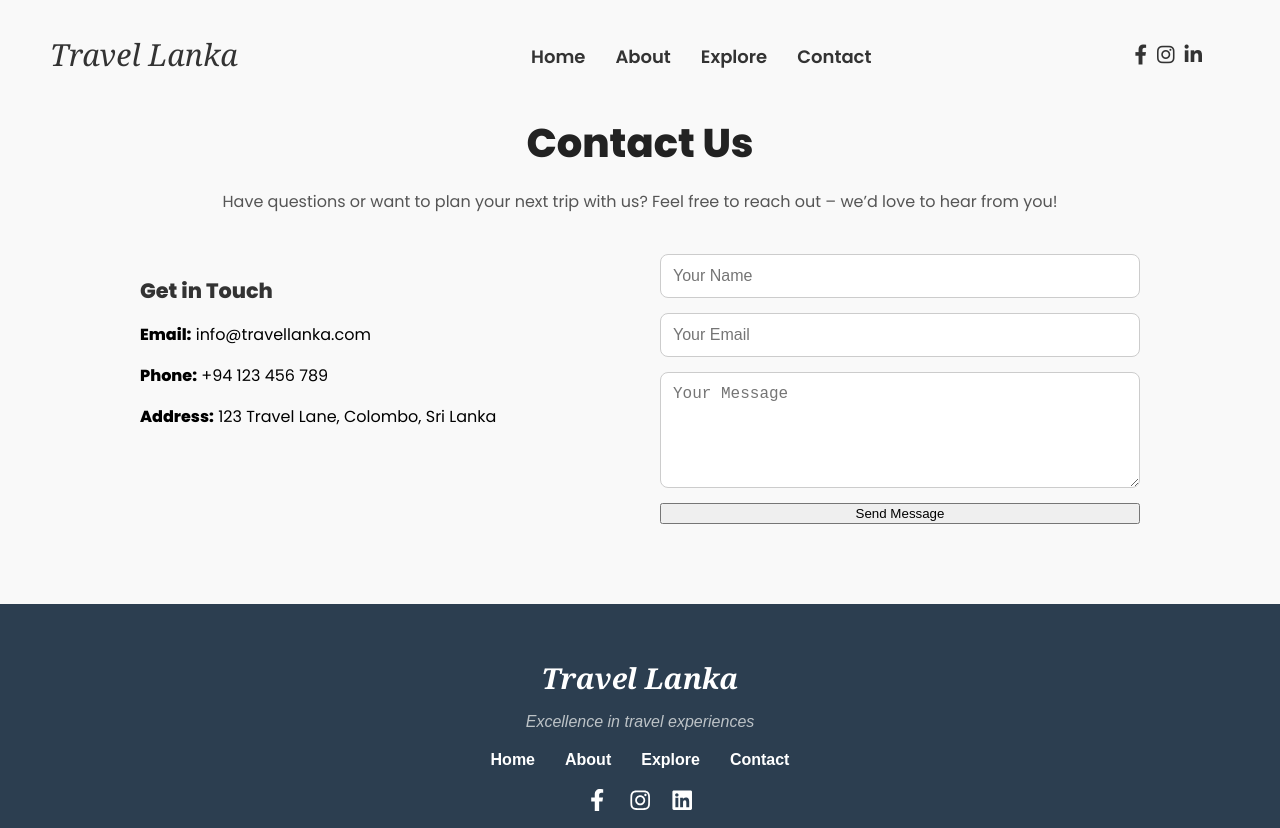
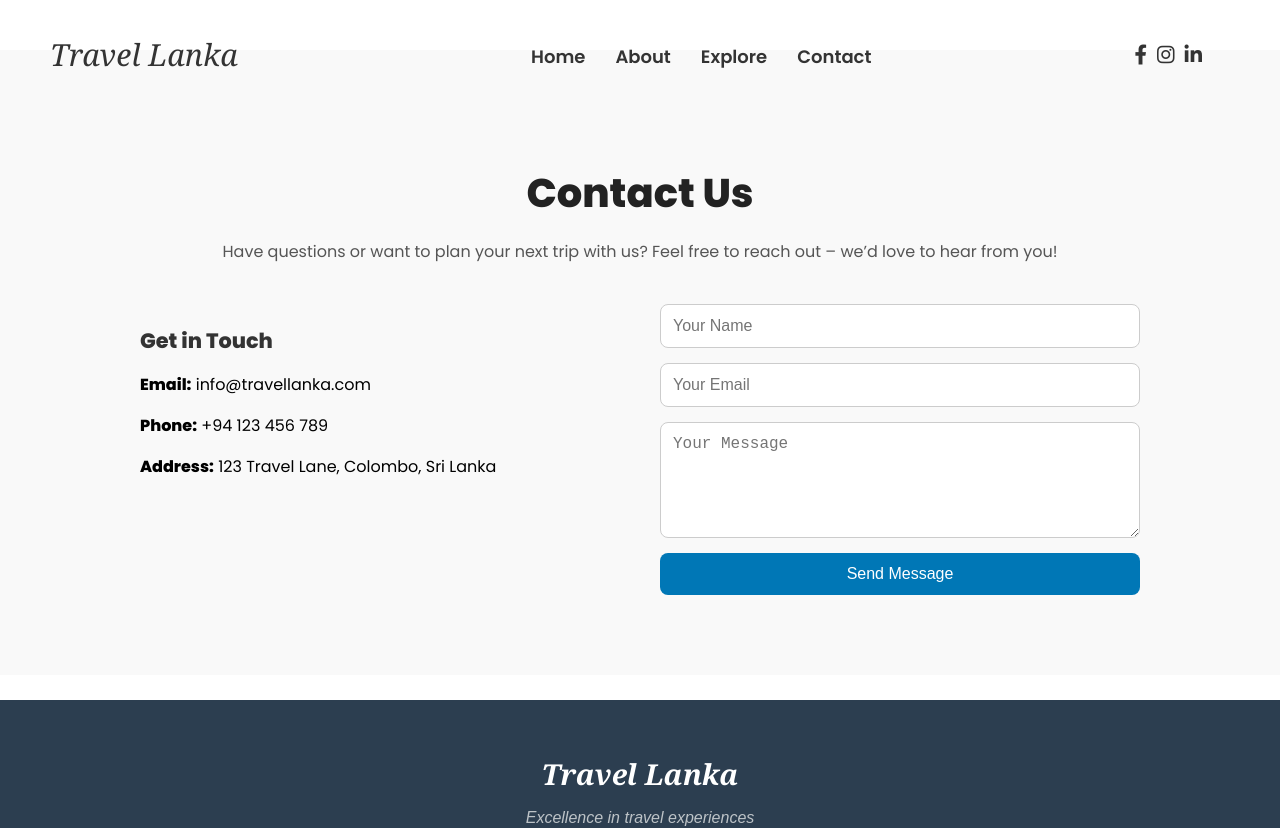
Before and after one commit to AyeshAlexan/Travel-Journey-App, a React (Create React App) app in the folder travel-website/: page /contact in a window 1280 px wide. Shown: the top 828 px of the page. Built offline with nearby package versions, Linux system fonts and the light colour scheme.

Commit message:
feat: update Contact page layout and styling; add button styles

```diff
--- a/travel-website/src/Styles/Contact.css
+++ b/travel-website/src/Styles/Contact.css
@@ -2,6 +2,7 @@
   padding: 80px 20px;
   background: #f9f9f9;
   text-align: center;
+
 }
 .contact-title{
     font-size: 2.5rem;
@@ -44,3 +45,22 @@
     font-size: 1rem;
     outline: none;
  }
+ .contact-form input:focus,
+.contact-form textarea:focus {
+  border-color: #0077b6;
+}
+
+.send-btn {
+  background: #0077b6;
+  color: #fff;
+  padding: 12px;
+  border: none;
+  border-radius: 8px;
+  font-size: 1rem;
+  cursor: pointer;
+  transition: background 0.3s;
+}
+
+.send-btn:hover {
+  background: #023e8a;
+}
--- a/travel-website/src/Styles/NavBar.css
+++ b/travel-website/src/Styles/NavBar.css
@@ -6,7 +6,6 @@
   align-items: center;
   padding: 15px 50px;
   margin-top: 10px;
-  margin-bottom: 20px;
   z-index: 5px;
   background: transparent; /* see image through navbar */
   ;
--- a/travel-website/src/pages/Contact.jsx
+++ b/travel-website/src/pages/Contact.jsx
@@ -5,6 +5,8 @@ import Footer from "../components/Footer";
 const Contact =() =>{
     return (
         <>
+        <br></br>
+        <br></br>
         <section className="contact">
             <div className="contact-container">
                 <h2 className="contact-title">Contact Us </h2>
@@ -32,6 +34,7 @@ const Contact =() =>{
                 </div>
             </div>
         </section>
+        <br></br>
         <Footer />
         </>
     );
```
